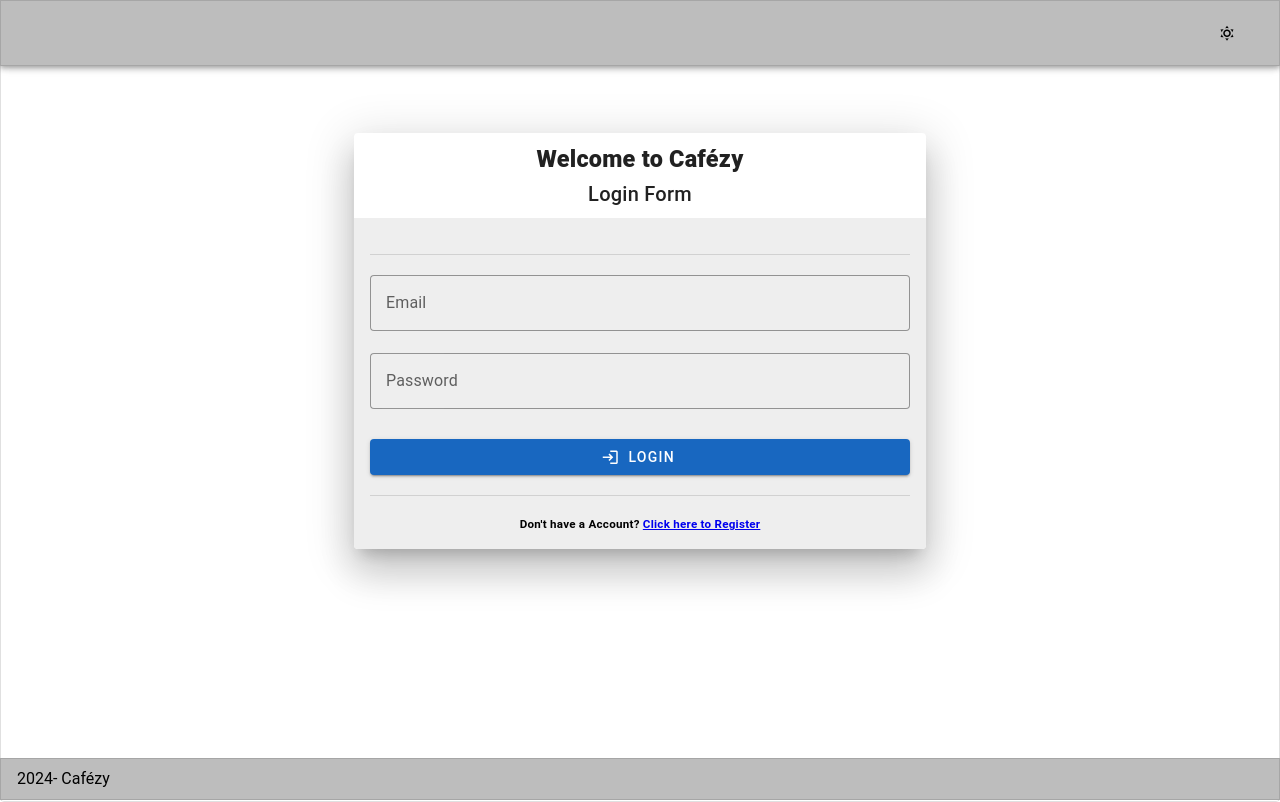
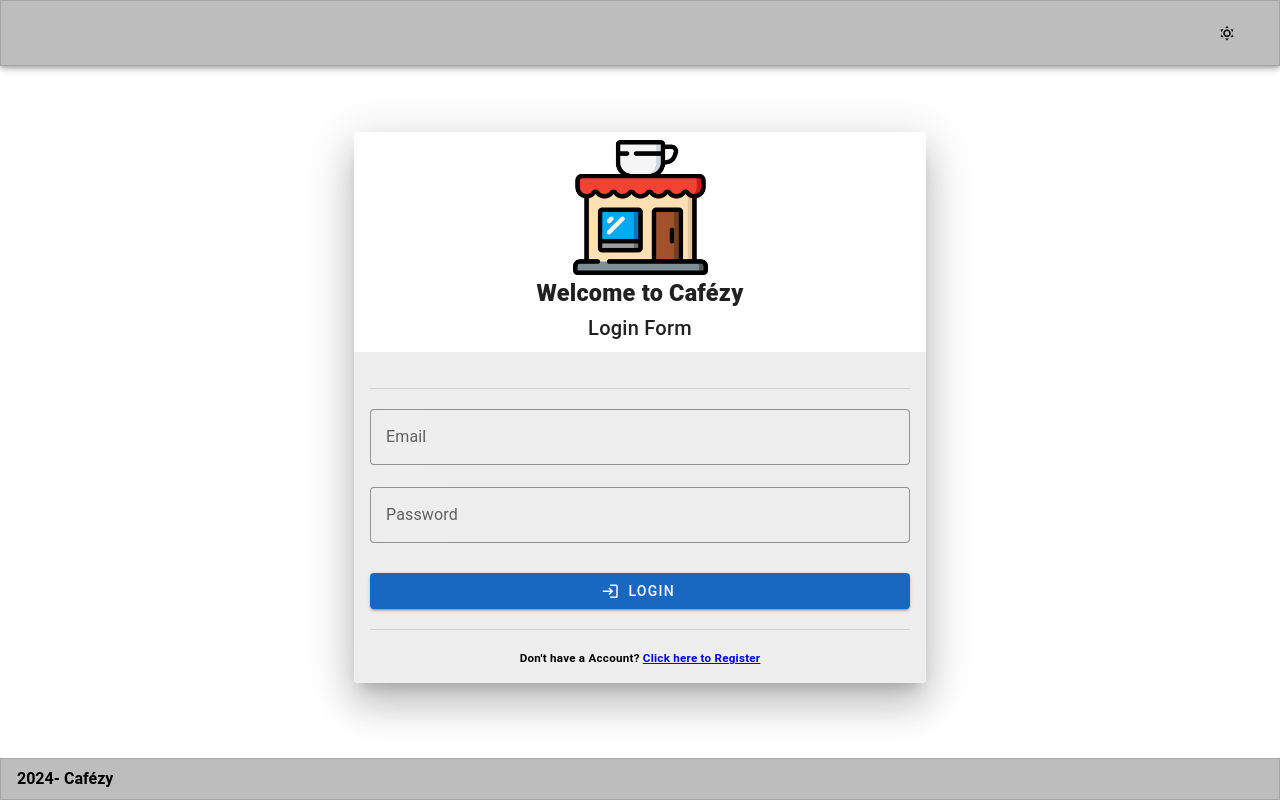
Before and after one commit to RoyBayotlang/web-cafezy, a Vue app: page / in a window 1280 px wide. Built offline with nearby package versions, Linux system fonts and the light colour scheme.

Commit message:
fix: fixed footer and app layout

```diff
--- a/src/components/layout/AppLayout.vue
+++ b/src/components/layout/AppLayout.vue
@@ -9,7 +9,7 @@ function onClick() {
 </script>
 
 <template>
-  <v-responsive class="border rounded">
+  <v-responsive>
     <v-app :theme="theme">
       <v-app-bar
         class="px-3"
@@ -29,7 +29,11 @@ function onClick() {
         <v-container> <slot name="content"></slot> </v-container>
       </v-main>
 
-      <v-footer :color="theme === 'light' ? 'grey-lighten-1' : 'grey-darken-2'" border app
+      <v-footer
+        class="font-weight-bold"
+        :color="theme === 'light' ? 'grey-lighten-1' : 'grey-darken-2'"
+        border
+        app
         >2024- Cafézy</v-footer
       >
     </v-app>
--- a/src/views/auth/LoginView.vue
+++ b/src/views/auth/LoginView.vue
@@ -1,6 +1,10 @@
 <script setup>
 import AppLayout from '@/components/layout/AppLayout.vue'
 import LoginForm from '@/components/auth/LoginForm.vue'
+
+import { useDisplay } from 'vuetify'
+
+const { mobile } = useDisplay()
 </script>
 
 <template>
@@ -10,6 +14,11 @@ import LoginForm from '@/components/auth/LoginForm.vue'
         <v-col cols="12" md="6" class="mx-auto pt-16">
           <v-card class="mx-auto" elevation="24">
             <v-card-title class="text-center">
+              <v-img
+                class="mx-auto"
+                src="/images/logo-favicon.jpg"
+                :width="mobile ? '75%' : '25%'"
+              ></v-img>
               <h3 class="font-weight-black">Welcome to Cafézy</h3>
               <p>Login Form</p>
             </v-card-title>
--- a/src/views/auth/RegisterView.vue
+++ b/src/views/auth/RegisterView.vue
@@ -7,7 +7,7 @@ import RegisterForm from '@/components/auth/RegisterForm.vue'
   <AppLayout>
     <template #content
       ><v-row>
-        <v-col cols="12" md="6" class="mx-auto">
+        <v-col cols="12" md="6" class="mx-auto pt-16">
           <v-card class="mx-auto" elevation="24">
             <template #title>
               <h3 class="font-weight-black text-center">Welcome to Cafézy</h3>
```
Also changed, not shown: public/images/logo-favicon.jpg.
